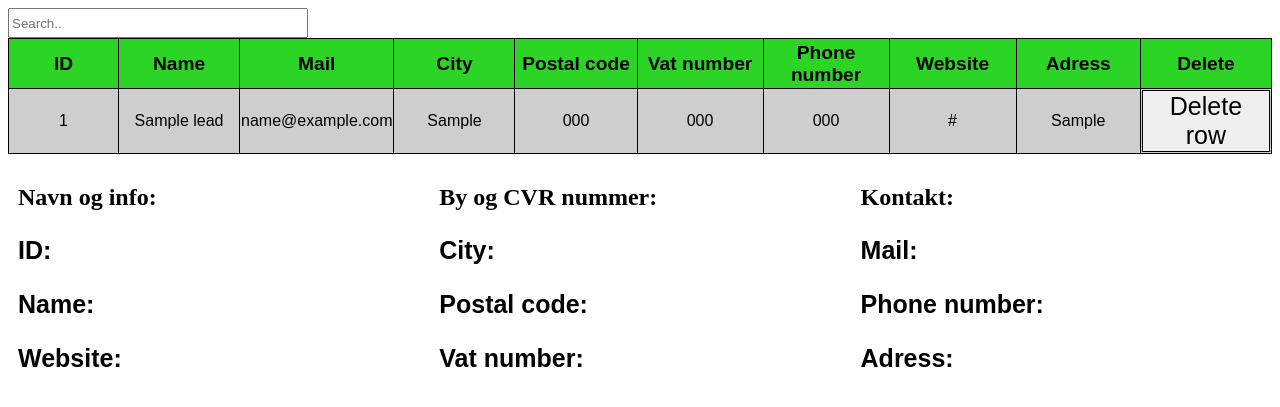
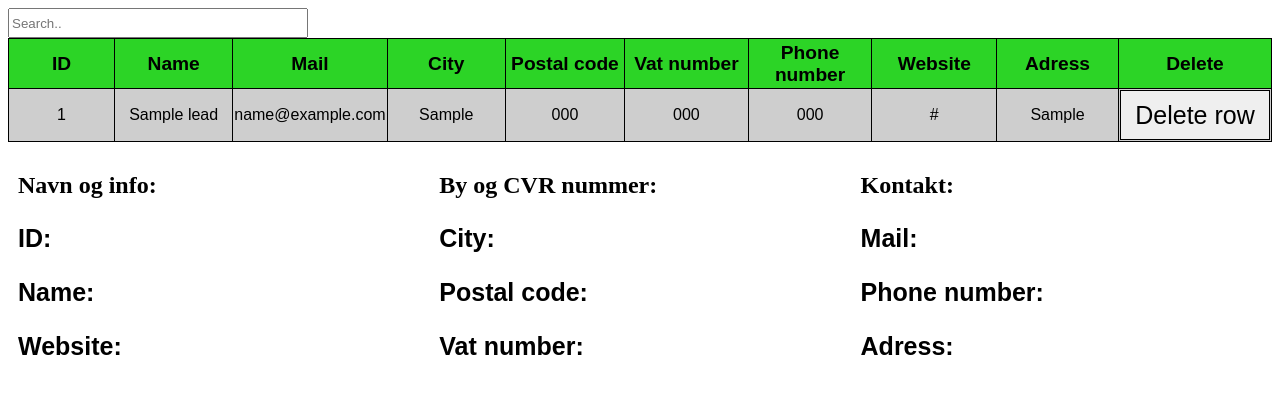
Before and after one commit to BenjaminAaris/Leads-Table, a PHP site: page / in a window 1280 px wide. Shown: the top 407 px of the page. Run offline with PHP 8.4, Linux system fonts and the light colour scheme; tables that the repository leaves empty or names only in its code hold one stand-in row (values such as "Sample post").

Commit message:
Update index.css

```diff
--- a/index.css
+++ b/index.css
@@ -40,7 +40,8 @@ th, tr, td {
   th:nth-child(even){background-color: rgb(44, 212, 38);}
   th:nth-child(odd){background-color: rgb(44, 212, 38);}
   button{
-    font-size: 25px;
+    width: 150px;
+    height: 50px;
     vertical-align: middle;
     border-collapse: collapse;
     border: 1px solid black;
```
